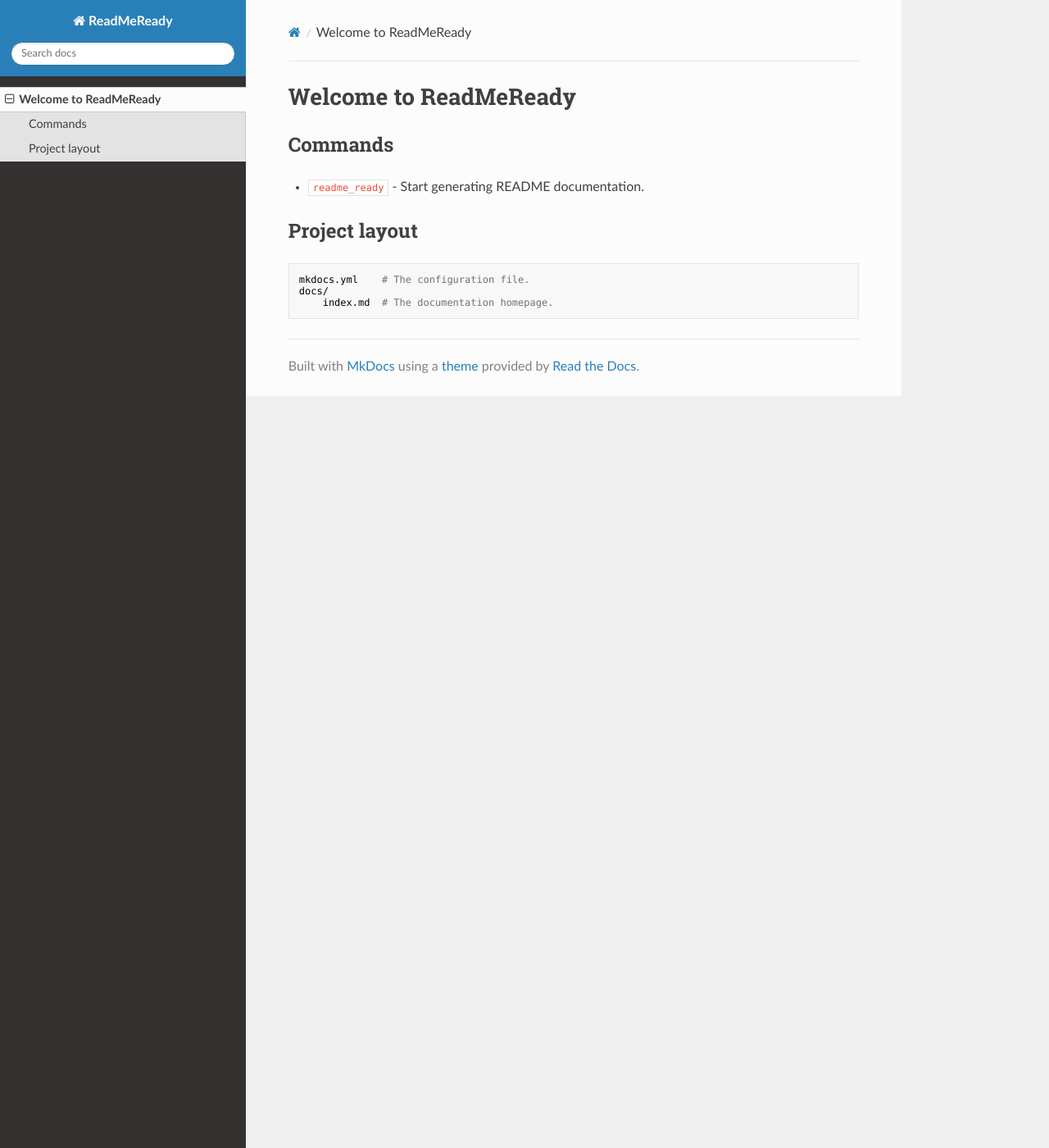
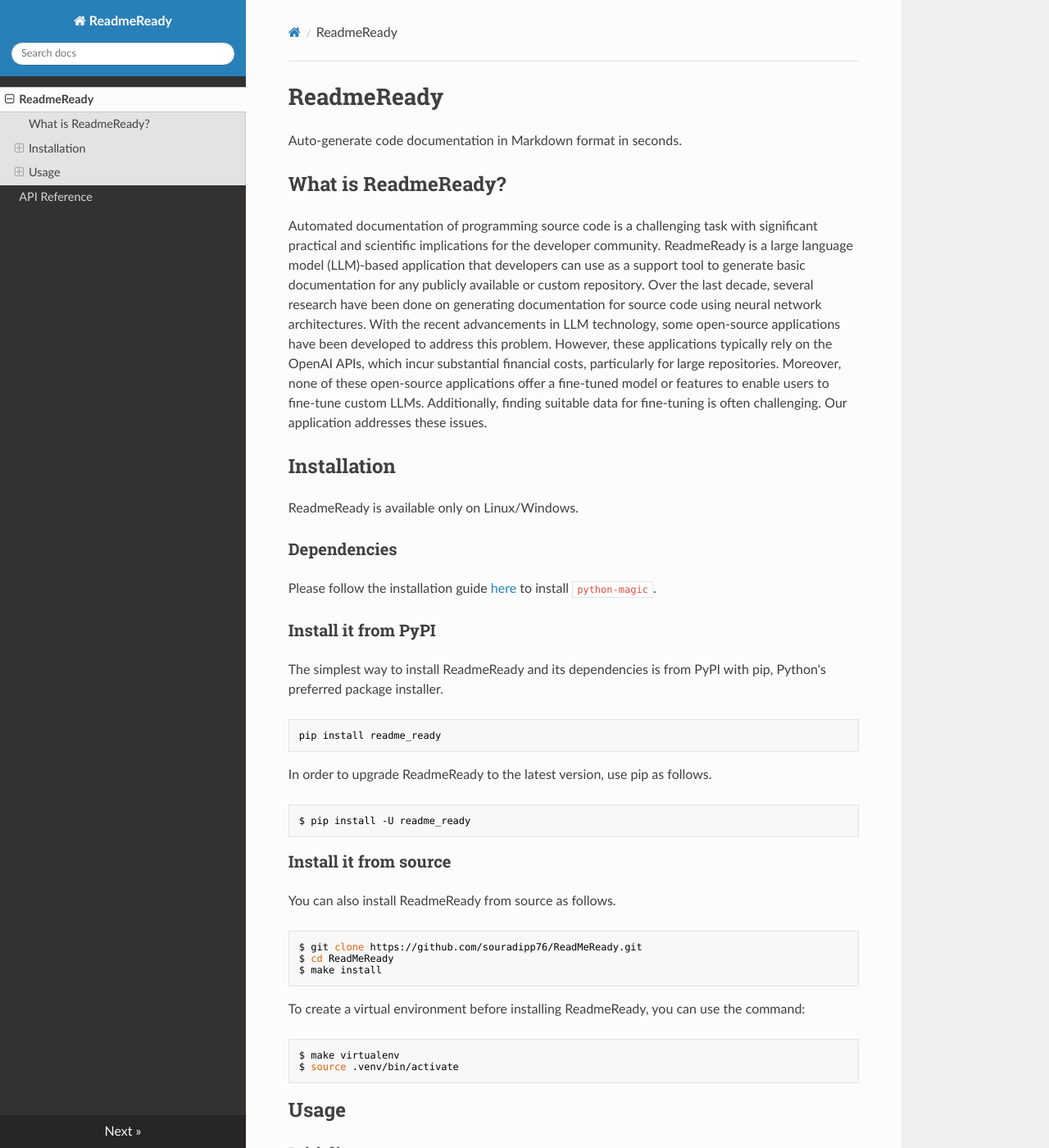
Before and after one commit to souradipp76/ReadMeReady, an MkDocs documentation site: the page built from docs/index.md, in a window 1280 px wide and 1400 px high. Shown: the whole window at 82% size. Built offline with MkDocs 1.6.1, drawn with Linux system fonts in a browser that asks for light colours; nearby versions of some CDN libraries; some of the changed text lies outside the part shown.

Commit message:
Added mkdocs and minor fixes.

````diff
--- a/docs/index.md
+++ b/docs/index.md
@@ -1,11 +1,123 @@
-# Welcome to ReadMeReady
+# ReadmeReady
 
-## Commands
+Auto-generate code documentation in Markdown format in seconds.
 
-* `readme_ready` - Start generating README documentation.
+## What is ReadmeReady?
 
-## Project layout
+Automated documentation of programming source code is a challenging task with significant practical and scientific implications for the developer community. ReadmeReady is a large language model (LLM)-based application that developers can use as a support tool to generate basic documentation for any publicly available or custom repository. Over the last decade, several research have been done on generating documentation for source code using neural network architectures. With the recent advancements in LLM technology, some open-source applications have been developed to address this problem. However, these applications typically rely on the OpenAI APIs, which incur substantial financial costs, particularly for large repositories. Moreover, none of these open-source applications offer a fine-tuned model or features to enable users to fine-tune custom LLMs. Additionally, finding suitable data for fine-tuning is often challenging. Our application addresses these issues.
 
-    mkdocs.yml    # The configuration file.
-    docs/
-        index.md  # The documentation homepage.
+## Installation
+
+ReadmeReady is available only on Linux/Windows.
+
+### Dependencies
+
+Please follow the installation guide [here](https://pypi.org/project/python-magic/) to install `python-magic`.
+
+### Install it from PyPI
+
+The simplest way to install ReadmeReady and its dependencies is from PyPI with pip, Python's preferred package installer.
+
+```bash
+pip install readme_ready
+```
+
+In order to upgrade ReadmeReady to the latest version, use pip as follows.
+
+```bash
+$ pip install -U readme_ready
+```
+
+### Install it from source
+
+You can also install ReadmeReady from source as follows.
+
+```bash
+$ git clone https://github.com/souradipp76/ReadMeReady.git
+$ cd ReadMeReady
+$ make install
+```
+
+To create a virtual environment before installing ReadmeReady, you can use the command:
+```bash
+$ make virtualenv
+$ source .venv/bin/activate
+```
+
+## Usage
+
+### Initialize
+```bash
+$ export OPENAI_API_KEY=<YOUR_OPENAI_API_KEY>
+$ export HF_TOKEN=<YOUR_HUGGINGFACE_TOKEN>
+```
+
+Set `OPENAI_API_KEY=dummy` to use only open-source models.
+
+### Command-Line
+
+```bash
+$ python -m readme_ready
+#or
+$ readme_ready
+```
+
+### In Code
+
+```py
+from readme_ready.query import query
+from readme_ready.index import index
+from readme_ready.types import (
+    AutodocReadmeConfig,
+    AutodocRepoConfig,
+    AutodocUserConfig,
+    LLMModels,
+)
+
+model = LLMModels.LLAMA2_7B_CHAT_GPTQ # Choose model from supported models
+
+repo_config = AutodocRepoConfig (
+    name = "<NAME>", # Replace <NAME>
+    root = "<PROJECT_ROOT>", # Replace <PROJECT_ROOT>
+    repository_url = "<PROJECT_URL>", # Replace <PROJECT_URL>
+    output = "<OUTPUT_DIR>", # Replace <OUTPUT_DIR>
+    llms = [model],
+    peft_model_path = "<PEFT_MODEL_NAME_OR_PATH>", # Replace <PEFT_MODEL_NAME_OR_PATH>
+    ignore = [
+        ".*",
+        "*package-lock.json",
+        "*package.json",
+        "node_modules",
+        "*dist*",
+        "*build*",
+        "*test*",
+        "*.svg",
+        "*.md",
+        "*.mdx",
+        "*.toml"
+    ],
+    file_prompt = "",
+    folder_prompt = "",
+    chat_prompt = "",
+    content_type = "docs",
+    target_audience = "smart developer",
+    link_hosted = True,
+    priority = None,
+    max_concurrent_calls = 50,
+    add_questions = False,
+    device = "auto", # Select device "cpu" or "auto"
+)
+
+user_config = AutodocUserConfig(
+    llms = [model]
+)
+
+readme_config = AutodocReadmeConfig(
+    headings = "Description,Requirements,Installation,Usage,Contributing,License"
+)
+
+index.index(repo_config)
+query.generate_readme(repo_config, user_config, readme_config)
+```
+
+Run the sample script in the `examples/example.py` to see a typical code usage.
--- a/mkdocs.yml
+++ b/mkdocs.yml
@@ -1,2 +1,5 @@
-site_name: ReadMeReady
+site_name: ReadmeReady
 theme: readthedocs
+plugins:
+  - search
+  - mkdocstrings
--- a/requirements.txt
+++ b/requirements.txt
@@ -9,8 +9,9 @@
 accelerate
 bitsandbytes
 optimum
-auto-gptq; sys_platform == 'linux'
+auto-gptq; sys_platform != 'darwin'
 python-magic
+mkdocstrings-python
 sentencepiece
 sentence_transformers
 pymarkdownlnt
````
Also changed, not shown: CONTRIBUTING.md (+2 -2 lines), README.md (+7 -0 lines), docs/reference.md (added, +43 -0 lines), 7 other files.
